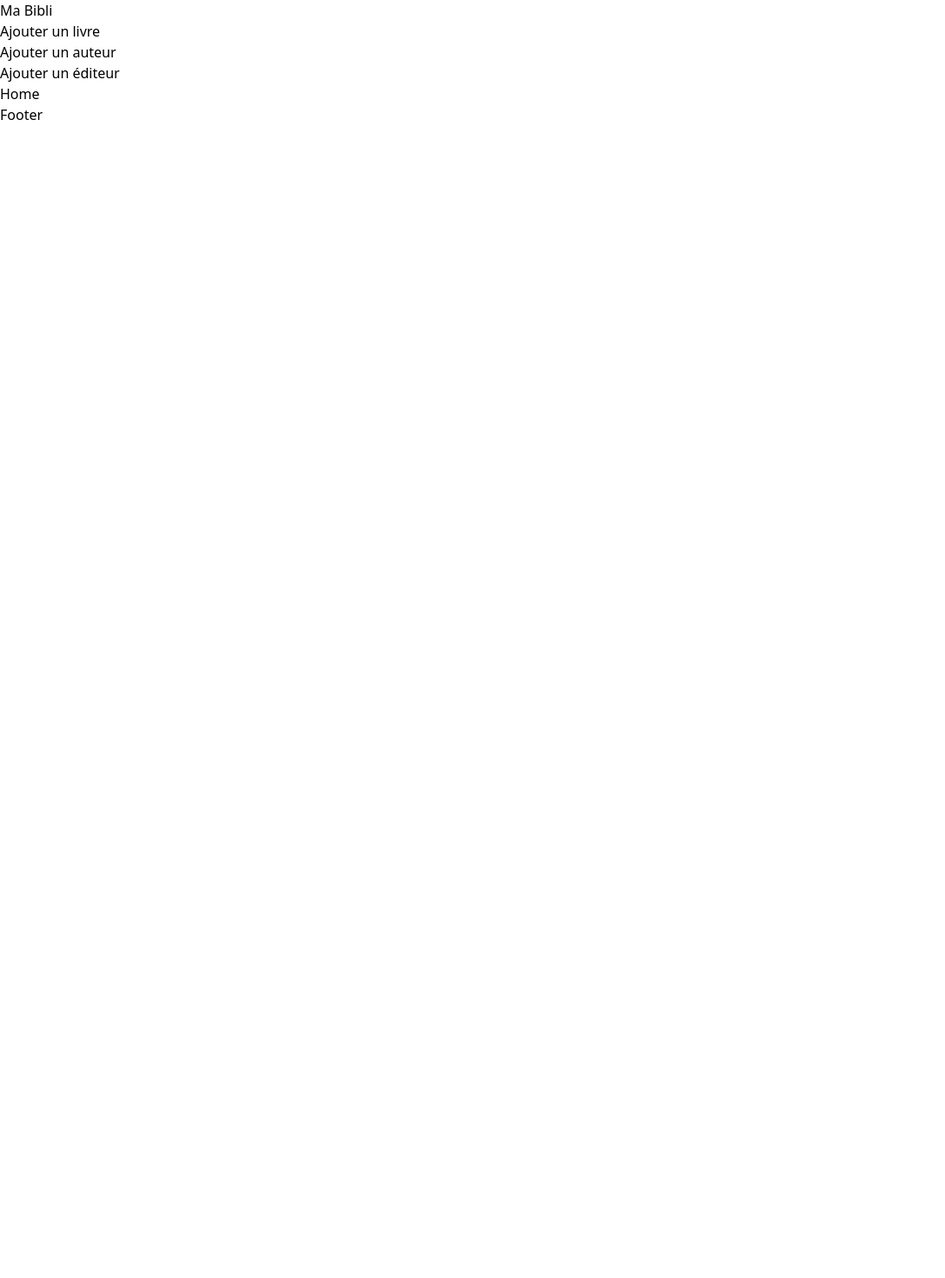
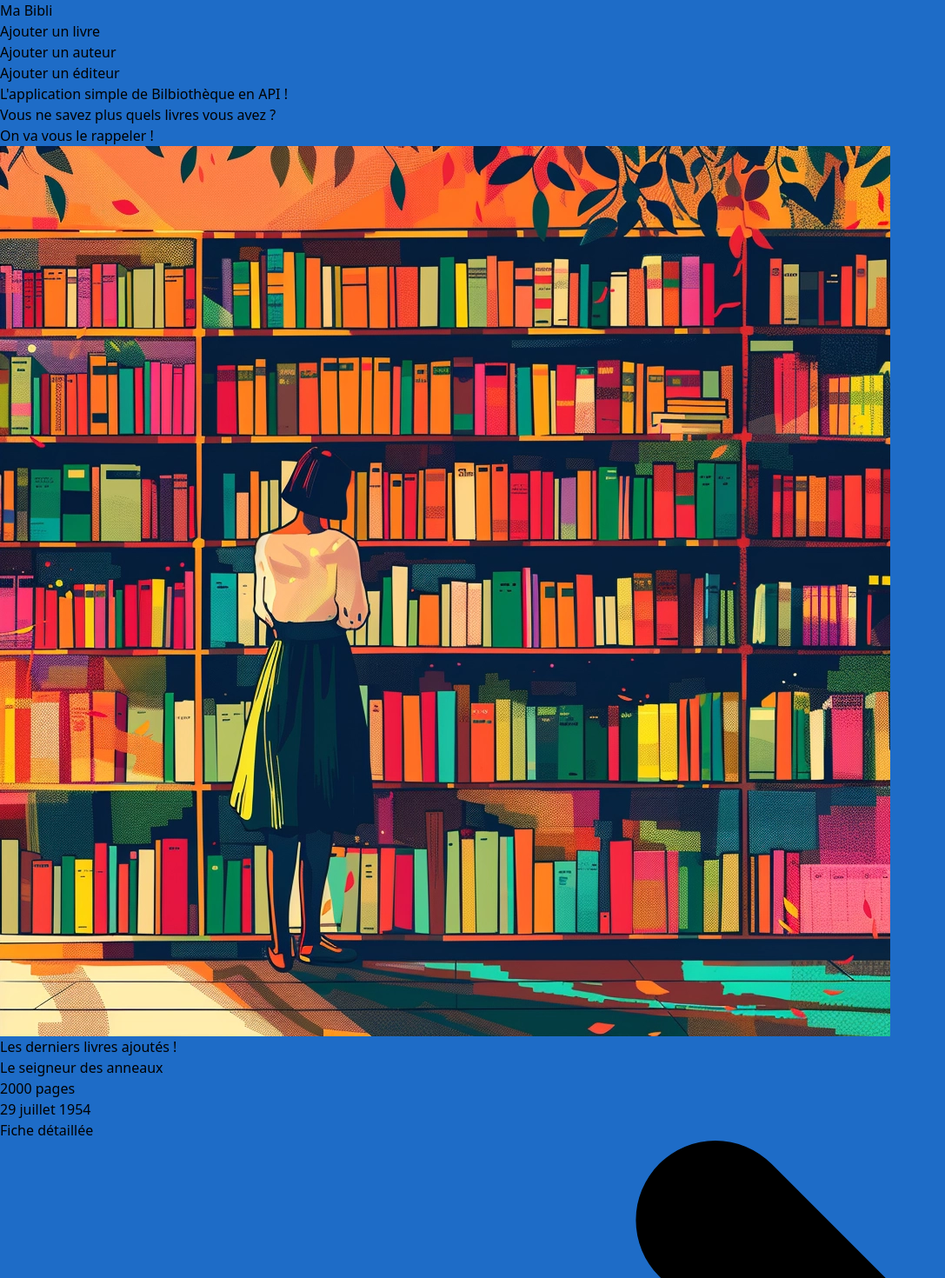
Before and after one commit to T-Clement/bibliotheque-react, a React (Vite) app: page / in a window 1280 px wide. Shown: the top 1470 px of the page at 87% size, without its empty margins (0-1087 px from the left). Before the commit the page ends 800 px from the top, so only its background shows below. Built offline with nearby package versions, Linux system fonts and the light colour scheme.

Commit message:
add loading component when between pages (handle fetch of data between pages)

```diff
--- a/src/components/Card.jsx
+++ b/src/components/Card.jsx
@@ -9,7 +9,7 @@ function Card({id, title, pageCount, publishDate}) {
         </a>
         <p className="mb-3 font-normal text-gray-700 dark:text-gray-400">{ pageCount } pages</p>
         <p className="mb-3 font-normal text-gray-700 dark:text-gray-400">{ publishDate }</p>
-        <Link to={`book/${id}`} className="inline-flex items-center px-3 py-2 text-sm font-medium text-center text-white bg-blue-700 rounded-lg hover:bg-blue-800 focus:ring-4 focus:outline-none focus:ring-blue-300 dark:bg-blue-600 dark:hover:bg-blue-700 dark:focus:ring-blue-800">
+        <Link to={`books/${id}`} className="inline-flex items-center px-3 py-2 text-sm font-medium text-center text-white bg-blue-700 rounded-lg hover:bg-blue-800 focus:ring-4 focus:outline-none focus:ring-blue-300 dark:bg-blue-600 dark:hover:bg-blue-700 dark:focus:ring-blue-800">
             Fiche détaillée
             <svg className="rtl:rotate-180 w-3.5 h-3.5 ms-2" aria-hidden="true" xmlns="http://www.w3.org/2000/svg" fill="none" viewBox="0 0 14 10">
                 <path stroke="currentColor" strokeLinecap="round" strokeLinejoin="round" strokeWidth="2" d="M1 5h12m0 0L9 1m4 4L9 9"/>
--- a/src/main.jsx
+++ b/src/main.jsx
@@ -1,30 +1,23 @@
-// import React from 'react'
-// import ReactDOM from 'react-dom/client'
-// import App from './App.jsx'
-// import './index.css'
-// import { BrowserRouter } from 'react-router-dom'
-
-// ReactDOM.createRoot(document.getElementById('root')).render(
-  //   <React.StrictMode>
-  //     <BrowserRouter>
-  //       <App />
-  //     </BrowserRouter>
-  //   </React.StrictMode>,
-  // )
-
-  import React from 'react'
-  import ReactDOM from 'react-dom/client'
-  import { RouterProvider, createBrowserRouter } from 'react-router-dom'
-  import './index.css'
-// import App from './App.jsx'
+import React from 'react'
+import ReactDOM from 'react-dom/client'
+import { RouterProvider, createBrowserRouter } from 'react-router-dom'
+import './index.css'
 
 
+// ---------------------
+// Components
+// ---------------------
 import Root from './routes/Root';
 import ErrorPage from './pages/ErrorPage';
 import Home from './pages/Home';
 import Error404 from './pages/Error404';
-import BookPage, { loader as bookPageLoader } from './pages/BookPage';
+import BookPage, { loader as bookLoader } from './pages/BookPage';
 
+
+
+// ---------------------
+// Routing
+// ---------------------
 const router = createBrowserRouter([
   {
     path: "/",
@@ -41,7 +34,7 @@ const router = createBrowserRouter([
           {
             path: "books/:id",
             element: <BookPage />,
-            loader: bookPageLoader
+            loader: bookLoader
           },
           {
             path: "*",
--- a/src/pages/BookPage.jsx
+++ b/src/pages/BookPage.jsx
@@ -16,9 +16,6 @@ export async function loader({ params }) {
 
 function BookPage() {
 
-    // const [bookData, setBookData] = useState(null);
-    // const { id } = useParams();
-
     const { book } = useLoaderData();
 
     console.log("Rendu !");
--- a/src/pages/Home.jsx
+++ b/src/pages/Home.jsx
@@ -1,8 +1,22 @@
 import React from 'react'
+import Banner from '../components/Banner'
+import List from '../components/List'
+import SeeMore from '../components/SeeMore'
 
 function Home() {
   return (
-    <div>Home</div>
+    <>
+        <Banner />
+      {/* <Loading /> */}
+      {/* <Tuto /> */}
+      <section className='max-w-screen-lg mx-auto pb-6'>
+          <h2>Les derniers livres ajoutés !</h2>
+          <List />
+          <SeeMore />
+      </section>
+
+
+    </>
   )
 }
 
--- a/src/routes/Root.jsx
+++ b/src/routes/Root.jsx
@@ -1,9 +1,18 @@
 import React from 'react'
 import NavBar from '../components/NavBar'
-import { Outlet } from 'react-router-dom'
+import { Outlet, useNavigation } from 'react-router-dom'
 import Footer from '../components/Footer'
 
+import Loading from '../components/pages/Loading'
+
 function Root() {
+
+// loading state
+  const navigation = useNavigation();
+  const isLoading = navigation.state === 'loading';
+
+
+
   return (
     <>
       <header>
@@ -19,6 +28,9 @@ function Root() {
 
 
         </header>
+
+        {isLoading && <Loading />}
+
         <main className='bg-slate-200'>
           <Outlet />
         </main>
```
